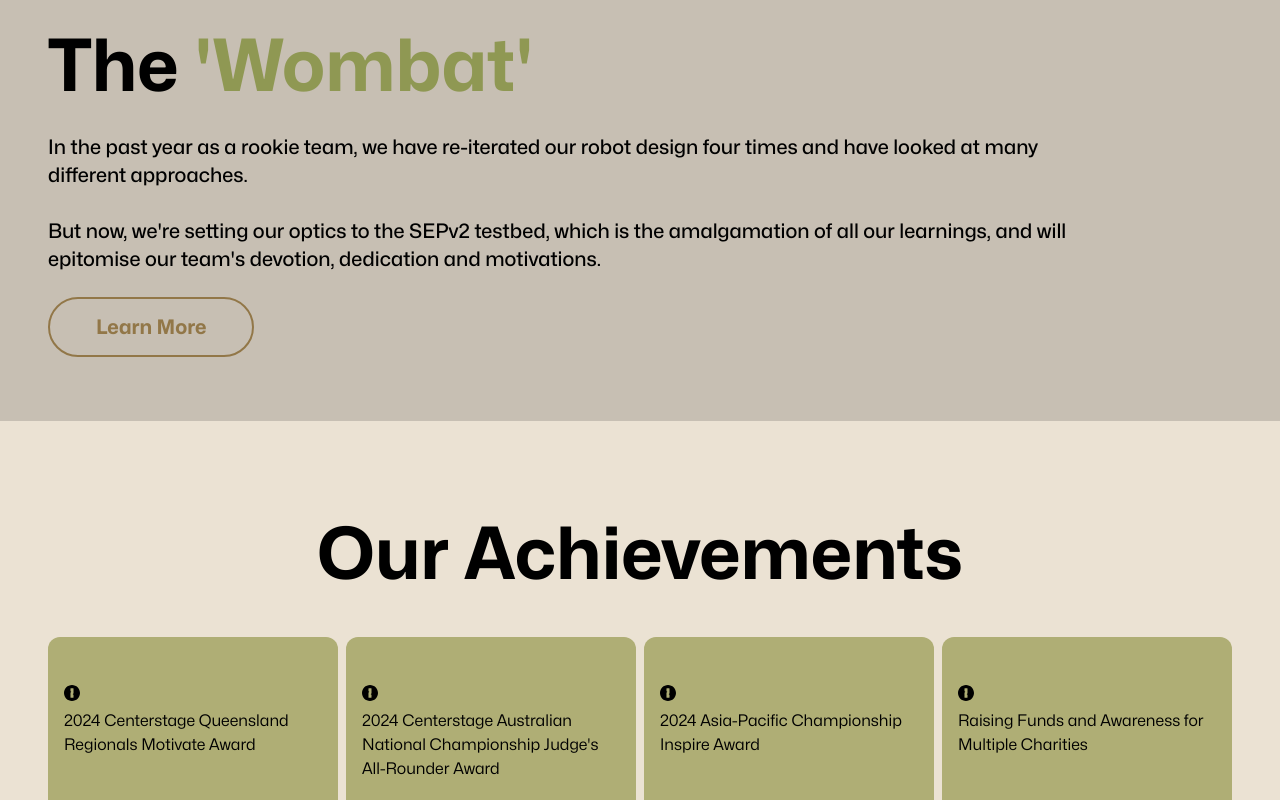
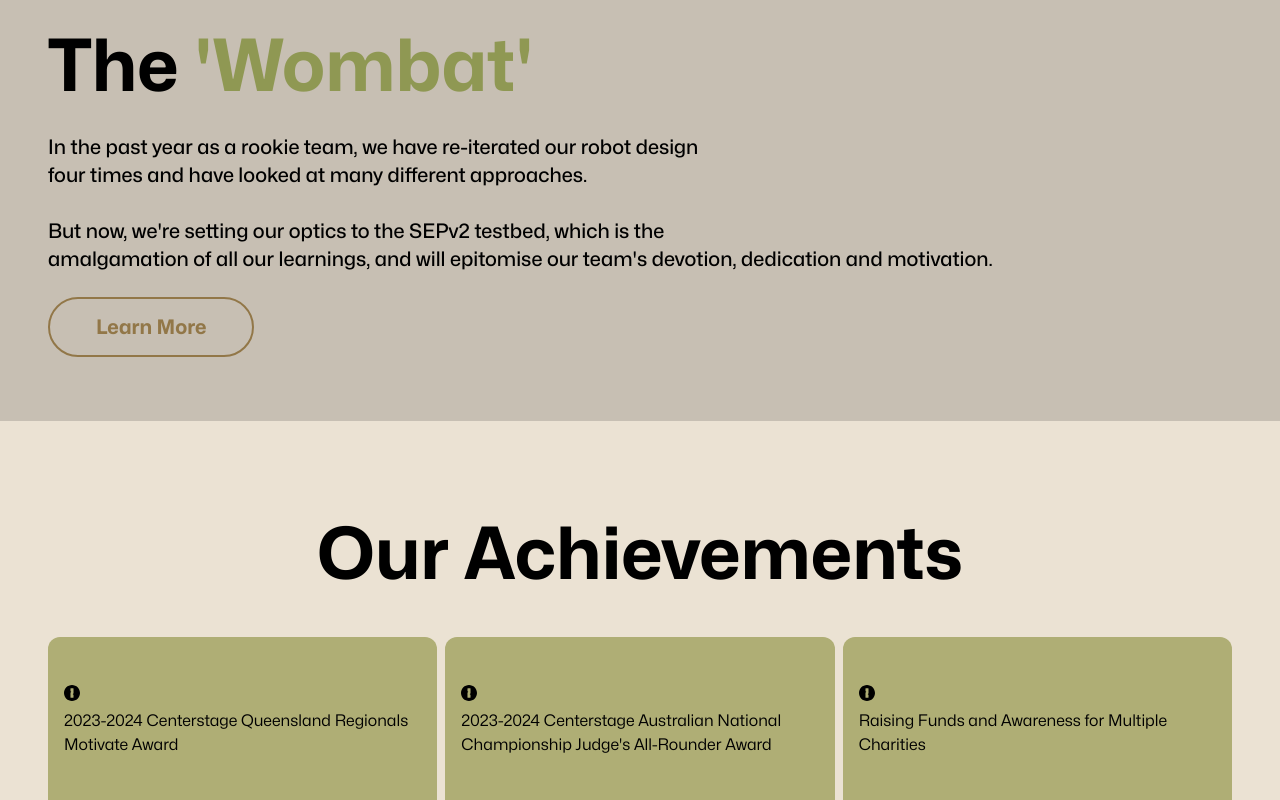
Before and after one commit to vinaysruban/combatwombatsftc, a Next.js app in the folder combatwombatsftc/: page / in a window 1280 px wide. Shown: the part 1220-2020 px from the top of the page. Built offline with nearby package versions, Linux system fonts and the light colour scheme; what tailwind-children would draw is missing.

Commit message:
Remove inspire award box and tweak text.

```diff
--- a/combatwombatsftc/src/components/achievements.tsx
+++ b/combatwombatsftc/src/components/achievements.tsx
@@ -3,17 +3,17 @@ import { Si1Password } from "react-icons/si";
 
 const achievements = [
   [
-    "2024 Centerstage Queensland Regionals Motivate Award",
+    "2023-2024 Centerstage Queensland Regionals Motivate Award",
     // "At our regional event, we were fortunate to receive FTC's Motivate award as a rookie team. Our team dynamics and management styles were highly commended, which enabled us to represent QLD at the AU Nationals Competition.",
   ],
   [
-    "2024 Centerstage Australian National Championship Judge's All-Rounder Award",
+    "2023-2024 Centerstage Australian National Championship Judge's All-Rounder Award",
     // "Our team then received the Judge's All-Rounder Award at the Nationals competition. The team received this for exuding contagious courage and energy at the competition, to empower others to go further.",
   ],
-  [
-    "2024 Asia-Pacific Championship Inspire Award",
-    // "We're setting our sights and rangefinding for the target that is the Inspire Award at the upcoming Asia-Pacific Championship. GO BIG OR GO HOME FELLAS!",
-  ],
+  // [
+  //   "2023-2024 Asia-Pacific Championship Inspire Award",
+  //   // "We're setting our sights and rangefinding for the target that is the Inspire Award at the upcoming Asia-Pacific Championship. GO BIG OR GO HOME FELLAS!",
+  // ],
   [
     "Raising Funds and Awareness for Multiple Charities",
     // "We're Change-makers. And we're devoted to raising a better community to inspire the next generation of engineers. We have raised funds for the Riseup charity, and are working hard to ensure that FIRST's impact is felt all across QLD.",
@@ -39,7 +39,7 @@ export default function Achievements() {
         Our Achievements
       </h1>
       <section id="services">
-        <div className="grid grid-cols-1 gap-2 md:grid-cols-2 lg:grid-cols-4 ">
+        <div className="grid grid-cols-1 gap-2 md:grid-cols-2 lg:grid-cols-3 ">
           {achievementsList}
         </div>
       </section>
--- a/combatwombatsftc/src/components/summary.tsx
+++ b/combatwombatsftc/src/components/summary.tsx
@@ -9,12 +9,12 @@ export default function Summary() {
         The <span className="text-combatgreen font-bold">&apos;Wombat&apos;</span>
       </h1>
       <p className="font-medium md:text-xl 2xl:text-2xl max-w-screen-lg">
-        In the past year as a rookie team, we have re-iterated our robot design four times and{" "}
+        In the past year as a rookie team, we have re-iterated our robot design<br /> four times and{" "}
         have looked at many different approaches.
         <br />
         <br />
-        But now, we&apos;re setting our optics to the SEPv2 testbed, which is the amalgamation of{" "}
-        all our learnings, and will epitomise our team&apos;s devotion, dedication and motivations.
+        But now, we&apos;re setting our optics to the SEPv2 testbed, which is the <br />amalgamation of{" "}
+        all our learnings, and will epitomise our team&apos;s devotion, dedication and motivation.
       </p>
       <div className="buttons mt-6">
         <button className="blob-btn font-bold md:text:md xl:text-xl 2xl:text-2xl text-wombatbrown before:border-2 before:border-solid before:border-wombatbrown">
```
